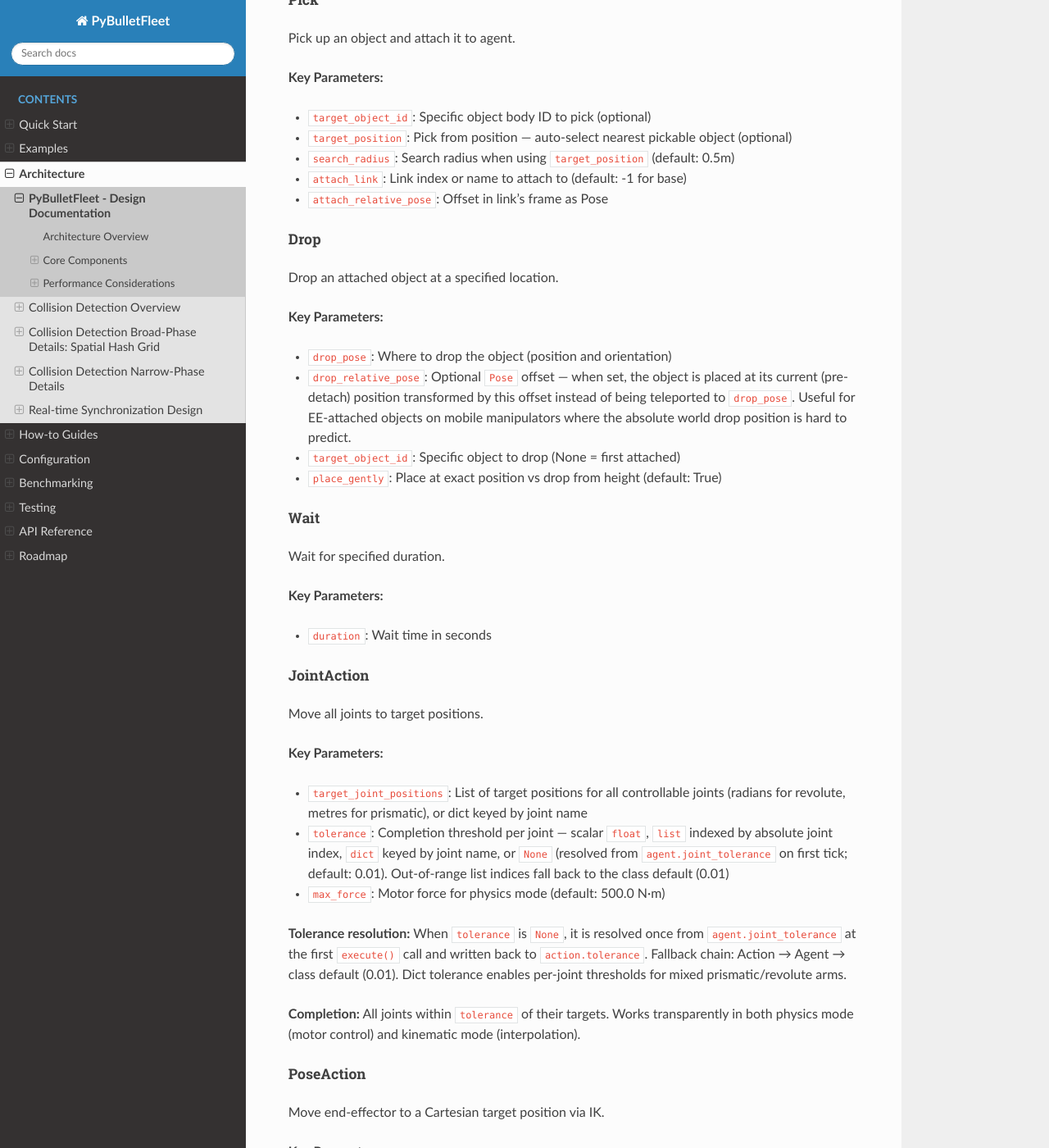
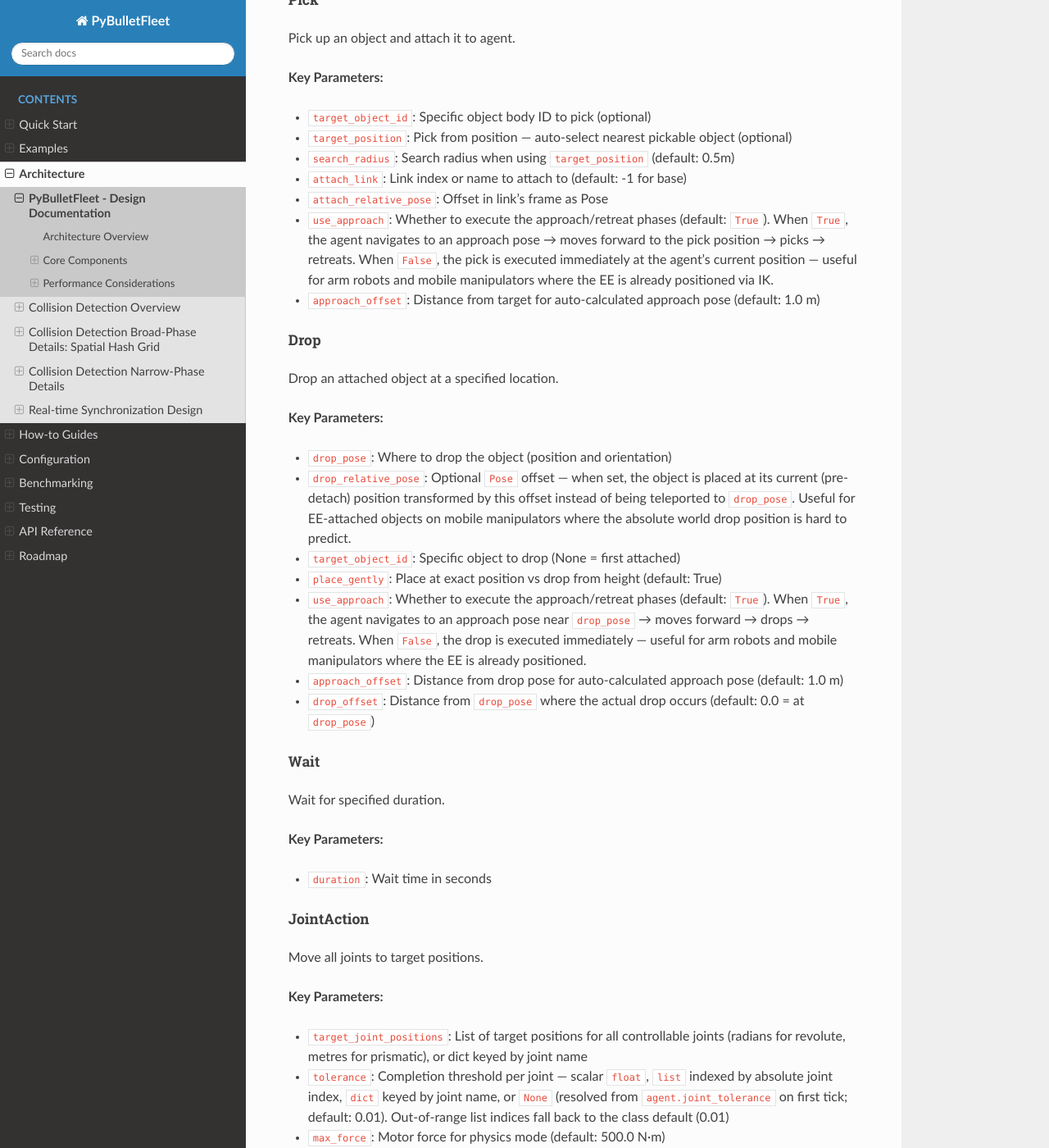
Before and after one commit to yuokamoto/PyBulletFleet, a Sphinx documentation site: the page built from docs/architecture/overview.md, in a window 1280 px wide and 1400 px high, scrolled down 7200 px. Shown: the whole window at 82% size. Built offline with Sphinx 7.4.7 and the Read the Docs theme 3.1.0, drawn with Linux system fonts in a browser that asks for light colours.

Commit message:
docs: add mobile_manipulator_demo links to arm tutorials, document approach on/off in architecture
- architecture/overview: add use_approach, approach_offset, drop_offset to Pick/Drop params
- arm-pick-drop: add mobile_manipulator_demo.py to Running the Demos and See Also
- arm-ee-control: add mobile_manipulator_demo.py to Running the Demos
- roadmap: remove implemented items (Linear Joint, Kinematic Mobile Manipulator)

```diff
--- a/docs/architecture/overview.md
+++ b/docs/architecture/overview.md
@@ -242,6 +242,8 @@ Pick up an object and attach it to agent.
 - `search_radius`: Search radius when using `target_position` (default: 0.5m)
 - `attach_link`: Link index or name to attach to (default: -1 for base)
 - `attach_relative_pose`: Offset in link's frame as Pose
+- `use_approach`: Whether to execute the approach/retreat phases (default: `True`). When `True`, the agent navigates to an approach pose → moves forward to the pick position → picks → retreats. When `False`, the pick is executed immediately at the agent's current position — useful for arm robots and mobile manipulators where the EE is already positioned via IK.
+- `approach_offset`: Distance from target for auto-calculated approach pose (default: 1.0 m)
 
 ##### Drop
 Drop an attached object at a specified location.
@@ -251,6 +253,9 @@ Drop an attached object at a specified location.
 - `drop_relative_pose`: Optional `Pose` offset — when set, the object is placed at its current (pre-detach) position transformed by this offset instead of being teleported to `drop_pose`. Useful for EE-attached objects on mobile manipulators where the absolute world drop position is hard to predict.
 - `target_object_id`: Specific object to drop (None = first attached)
 - `place_gently`: Place at exact position vs drop from height (default: True)
+- `use_approach`: Whether to execute the approach/retreat phases (default: `True`). When `True`, the agent navigates to an approach pose near `drop_pose` → moves forward → drops → retreats. When `False`, the drop is executed immediately — useful for arm robots and mobile manipulators where the EE is already positioned.
+- `approach_offset`: Distance from drop pose for auto-calculated approach pose (default: 1.0 m)
+- `drop_offset`: Distance from `drop_pose` where the actual drop occurs (default: 0.0 = at `drop_pose`)
 
 ##### Wait
 Wait for specified duration.
```
Also changed, not shown: docs/examples/arm-ee-control.md (+3 -0 lines), docs/examples/arm-pick-drop.md (+4 -0 lines), docs/roadmap.md (+0 -6 lines).
